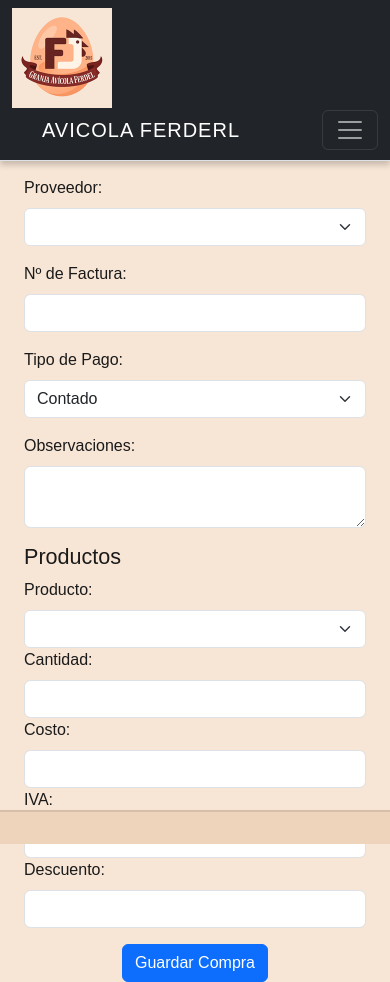
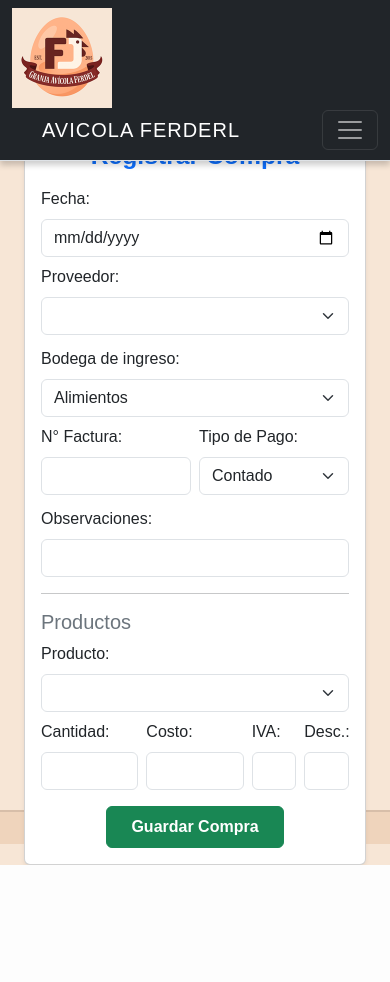
Before and after one commit to Delgado16/Granja_Avicola_FERDEL, a Flask app: page /compras in a window 390 px wide. After the commit the page ends 865 px from the top, so only its background shows below. Run offline with Flask 3, Linux system fonts and the light colour scheme; lists and menus that the app fills with data are empty; some libraries are stand-ins or nearby versions.

Commit message:
Responsivo y bodega

```diff
--- a/Templates/compras.html
+++ b/Templates/compras.html
@@ -1,10 +1,11 @@
 {% extends 'layout.html' %}
 
-{% block title %} Registrar Compra {% endblock %}
+{% block title %}Registrar Compra{% endblock %}
 
 {% block main %}
-<div class="container mt-5" style="max-width: 800px;">
-    <h2 class="text-center mb-4">Registrar Compra</h2>
+<div class="container" style="max-width: 700px; margin-top: 18px;">
+    <div class="card shadow-sm p-3">
+        <h2 class="text-center mb-3 text-primary" style="font-weight: 700;">Registrar Compra</h2>
 
         <!-- Flash messages -->
         {% with messages = get_flashed_messages(with_categories=true) %}
@@ -20,84 +21,82 @@
 
         <!-- Formulario -->
         <form action="{{ url_for('compras') }}" method="POST" class="needs-validation" novalidate>
-        <!-- Fecha -->
-        <div class="mb-3">
+            <div class="row g-2">
+                <div class="col-12 col-md-6">
                     <label for="fecha" class="form-label">Fecha:</label>
                     <input type="date" id="fecha" name="fecha" class="form-control" required>
                 </div>
-
-        <!-- Proveedor -->
-        <div class="mb-3">
+                <div class="col-12 col-md-6">
                     <label for="proveedor" class="form-label">Proveedor:</label>
                     <select id="proveedor" name="proveedor" class="form-select" required>
                         {% for proveedor in proveedores %}
-                    <option value="{{ proveedor.id }}">{{ proveedor.nombre }}</option>
+                            <option value="{{ proveedor.id }}">{{ proveedor.Nombre or proveedor.nombre }}</option>
                         {% endfor %}
                     </select>
                 </div>
-
-        <!-- Número de factura -->
-        <div class="mb-3">
-            <label for="n_factura" class="form-label">Nº de Factura:</label>
+            </div>
+            <div class="row g-2 mt-1">
+                <div class="col-12 col-md-6">
+                    <label for="bodega" class="form-label">Bodega de ingreso:</label>
+                    <select id="bodega" name="bodega" class="form-select" required>
+                        {% for bodega in bodegas %}
+                            <option value="{{ bodega.id }}">{{ bodega.Nombre or bodega.nombre }}</option>
+                        {% endfor %}
+                    </select>
+                </div>
+                <div class="col-6 col-md-3">
+                    <label for="n_factura" class="form-label">N° Factura:</label>
                     <input type="text" id="n_factura" name="n_factura" class="form-control">
                 </div>
-
-        <!-- Tipo de pago -->
-        <div class="mb-3">
+                <div class="col-6 col-md-3">
                     <label for="tipo_pago" class="form-label">Tipo de Pago:</label>
                     <select id="tipo_pago" name="tipo_pago" class="form-select">
                         <option value="0">Contado</option>
                         <option value="1">Crédito</option>
                     </select>
                 </div>
-        <!-- Observación -->
-        <div class="mb-3">
+            </div>
+            <div class="row g-2 mt-1">
+                <div class="col-12">
                     <label for="observacion" class="form-label">Observaciones:</label>
-            <textarea id="observacion" name="observacion" class="form-control"></textarea>
+                    <input type="text" id="observacion" name="observacion" class="form-control">
                 </div>
-
+            </div>
+            <hr class="my-3">
             <!-- Productos -->
-        <h4>Productos</h4>
+            <h5 class="text-secondary mb-2">Productos</h5>
             <div id="productos">
-            <div class="row mb-3 producto">
-                <div class="col-md-4">
+                <div class="row g-2 align-items-end mb-2 producto">
+                    <div class="col-12 col-md-5">
                         <label class="form-label">Producto:</label>
                         <select name="productos[]" class="form-select">
                             {% for producto in productos %}
-                            <option value="{{ producto.id }}">{{ producto.descripcion }}</option>
+                                <option value="{{ producto.id }}">{{ producto.Descripcion or producto.descripcion }}</option>
                             {% endfor %}
                         </select>
                     </div>
-                <div class="col-md-2">
+                    <div class="col-4 col-md-2">
                         <label class="form-label">Cantidad:</label>
-                    <input type="number" name="cantidades[]" class="form-control" step="1" min="1">
+                        <input type="number" name="cantidades[]" class="form-control" step="0.01" min="0.01">
                     </div>
-                <div class="col-md-2">
+                    <div class="col-4 col-md-2">
                         <label class="form-label">Costo:</label>
                         <input type="number" name="costos[]" class="form-control" step="0.01">
                     </div>
-                <div class="col-md-2">
+                    <div class="col-2 col-md-1">
                         <label class="form-label">IVA:</label>
                         <input type="number" name="ivas[]" class="form-control" step="0.01">
                     </div>
-                <div class="col-md-2">
-                    <label class="form-label">Descuento:</label>
+                    <div class="col-2 col-md-2">
+                        <label class="form-label">Desc.:</label>
                         <input type="number" name="descuentos[]" class="form-control" step="0.01">
                     </div>
                 </div>
             </div>
-
-        <div class="text-center">
-            <button type="submit" class="btn btn-primary">Guardar Compra</button>
+            <div class="text-center mt-3">
+                <button type="submit" class="btn btn-success fw-bold px-4 py-2">Guardar Compra</button>
             </div>
         </form>
     </div>
-
-<script>
-    function toggleFechaVencimiento() {
-        const tipoPago = document.getElementById('tipo_pago').value;
-        const vencimientoDiv = document.getElementById('fecha_vencimiento_div');
-        vencimientoDiv.style.display = tipoPago == "1" ? "block" : "none";
-    }
-</script>
+</div>
 {% endblock %}
--- a/Templates/layout.html
+++ b/Templates/layout.html
@@ -90,6 +90,7 @@
                             <li><a class="dropdown-item" href="/bodega">Ver Bodega</a></li>
                             <li><a class="dropdown-item" href="{{ url_for('historial_inventario') }}">Historial de Movimientos</a></li>
 
+
                         </ul>
                     </li>
 
--- a/app.py
+++ b/app.py
@@ -123,98 +123,63 @@
 @app.route("/compras", methods=["GET", "POST"])
 def compras():
     if request.method == "POST":
-        try:
-            # 🟡 1. Obtener datos del formulario
-            fecha = request.form.get("fecha")
-            proveedor_id = request.form.get("proveedor")
-            n_factura = request.form.get("n_factura") or ""
-            tipo_pago = int(request.form.get("tipo_pago") or 0)
-            observacion = request.form.get("observacion") or ""
-            id_empresa = 1  # Asignar según login
-            tipo_movimiento = 1  # Compra
+        fecha = request.form.get("fecha")
+        proveedor_id = request.form.get("proveedor")
+        bodega_id = int(request.form.get("bodega"))
+        observacion = request.form.get("observacion", "")
+        id_empresa = 1  # O según usuario logueado
 
-            if not fecha or not proveedor_id:
-                flash("Fecha y proveedor son obligatorios", "warning")
-                return redirect(url_for("compras"))
+        # Insertar encabezado de movimiento de compra
+        db.execute("""
+            INSERT INTO Movimientos_Inventario (
+                ID_TipoMovimiento, N_Factura, Contado_Credito, Fecha,
+                ID_Proveedor, Observacion, IVA, Retencion, ID_Empresa, ID_Bodega
+            ) VALUES (?, ?, ?, ?, ?, ?, 0, 0, ?, ?)
+        """, 1, "", 0, fecha, proveedor_id, observacion, id_empresa, bodega_id)
 
-            # 🟡 2. Insertar encabezado de compra
+        movimiento_id = db.execute("SELECT last_insert_rowid() AS id")[0]["id"]
+
+        productos = request.form.getlist("productos[]")
+        cantidades = request.form.getlist("cantidades[]")
+        costos = request.form.getlist("costos[]")
+
+        for i in range(len(productos)):
+            id_producto = int(productos[i])
+            cantidad = float(cantidades[i])
+            costo = float(costos[i])
+
             db.execute("""
-                INSERT INTO Movimientos_Inventario (
-                    ID_TipoMovimiento, N_Factura, Contado_Credito, Fecha,
-                    ID_Proveedor, Observacion, IVA, Retencion, ID_Empresa
-                ) VALUES (?, ?, ?, ?, ?, ?, 0, 0, ?)
-            """, tipo_movimiento, n_factura, tipo_pago, fecha,
-                 proveedor_id, observacion, id_empresa)
+                INSERT INTO Detalle_Movimiento_Inventario (
+                    ID_Movimiento, ID_TipoMovimiento, ID_Producto,
+                    Cantidad, Costo, IVA, Descuento, Costo_Total, Saldo
+                ) VALUES (?, ?, ?, ?, ?, 0, 0, ?, ?)
+            """, movimiento_id, 1, id_producto,
+                 cantidad, costo, cantidad * costo, cantidad)
 
-            movimiento_id = db.execute("SELECT last_insert_rowid() AS id")[0]["id"]
+            # Actualizar inventario de la bodega seleccionada
+            existe = db.execute("""
+                SELECT Existencias FROM Inventario_Bodega WHERE ID_Bodega = ? AND ID_Producto = ?
+            """, bodega_id, id_producto)
+            if existe:
+                db.execute("""
+                    UPDATE Inventario_Bodega SET Existencias = Existencias + ?
+                    WHERE ID_Bodega = ? AND ID_Producto = ?
+                """, cantidad, bodega_id, id_producto)
+            else:
+                db.execute("""
+                    INSERT INTO Inventario_Bodega (ID_Bodega, ID_Producto, Existencias)
+                    VALUES (?, ?, ?)
+                """, bodega_id, id_producto, cantidad)
 
-            # 🟡 3. Detalle de productos
-            productos = request.form.getlist("productos[]")
-            cantidades = request.form.getlist("cantidades[]")
-            costos = request.form.getlist("costos[]")
-            ivas = request.form.getlist("ivas[]")
-            descuentos = request.form.getlist("descuentos[]")
+        flash("Compra registrada correctamente", "success")
+        return redirect(url_for("compras"))
 
-            if not productos:
-                flash("Debe ingresar al menos un producto en la compra", "warning")
-                return redirect(url_for("compras"))
-
-            total_compra = 0
-
-            for i in range(len(productos)):
-                try:
-                    id_producto = int(productos[i])
-                    cantidad = float(cantidades[i])
-                    costo = float(costos[i])
-                    iva = float(ivas[i])
-                    descuento = float(descuentos[i])
-                    costo_total = (cantidad * costo) - descuento + iva
-                    total_compra += costo_total
-
-                    db.execute("""
-                        INSERT INTO Detalle_Movimiento_Inventario (
-                            ID_Movimiento, ID_TipoMovimiento, ID_Producto,
-                            Cantidad, Costo, IVA, Descuento, Costo_Total, Saldo
-                        ) VALUES (?, ?, ?, ?, ?, ?, ?, ?, ?)
-                    """, movimiento_id, tipo_movimiento, id_producto,
-                         cantidad, costo, iva, descuento, costo_total, cantidad)
-
-                    # 🟢 Actualizar inventario
-                    db.execute("""
-                        UPDATE Productos
-                        SET Existencias = Existencias + ?
-                        WHERE ID_Producto = ?
-                    """, cantidad, id_producto)
-
-                except Exception as e:
-                    flash(f"Error en producto #{i+1}: {e}", "danger")
-                    return redirect(url_for("compras"))
-
-            # 🟡 4. Si es a crédito, insertar en Cuentas_Por_Pagar
-                if tipo_pago == 1:  # Si es a crédito
-                    fecha_vencimiento = (datetime.strptime(fecha, '%Y-%m-%d') + timedelta(days=30)).date()
-
-                    db.execute("""
-                        INSERT INTO Cuentas_Por_Pagar (
-                            Fecha, ID_Proveedor, Num_Documento,
-                            Observacion, Fecha_Vencimiento, Tipo_Movimiento,
-                            Monto_Movimiento, IVA, Retencion, ID_Empresa
-                        ) VALUES (?, ?, ?, ?, ?, ?, ?, 0, 0, ?)
-                    """, fecha, proveedor_id, n_factura, observacion,
-                        fecha_vencimiento.strftime("%Y-%m-%d"), tipo_movimiento,
-                        total_compra, id_empresa)
-
-            flash("✅ Compra registrada correctamente", "success")
-            return redirect(url_for("gestionar_compras"))
-
-        except Exception as e:
-            flash(f"❌ Error al registrar la compra: {e}", "danger")
-            return redirect(url_for("compras"))
-
-    # GET: formulario
+    # GET: cargar proveedores, productos, bodegas
     proveedores = db.execute("SELECT ID_Proveedor AS id, Nombre FROM Proveedores")
     productos = db.execute("SELECT ID_Producto AS id, Descripcion FROM Productos")
-    return render_template("compras.html", proveedores=proveedores, productos=productos)
+    bodegas = db.execute("SELECT ID_Bodega AS id, Nombre FROM Bodegas")
+    return render_template("compras.html", proveedores=proveedores, productos=productos, bodegas=bodegas)
+
 
 
 # Gestionar compras
@@ -685,15 +650,40 @@
 #fin de ruta de factura
 
 #ruta de bodega e inventario
-@app.route("/bodega")
+@app.route("/bodega", methods=["GET", "POST"])
 def ver_bodega():
-    productos = db.execute("""
-        SELECT P.COD_Producto, P.Descripcion, P.Existencias, U.Abreviatura
-        FROM Productos P
-        LEFT JOIN Unidades_Medida U ON U.ID_Unidad = P.Unidad_Medida
-        ORDER BY P.Descripcion
-    """)
-    return render_template("bodega.html", productos=productos)
+    # Manejar el alta de nueva bodega
+    if request.method == "POST":
+        nombre = request.form.get("nombre", "").strip()
+        ubicacion = request.form.get("ubicacion", "").strip()
+        if nombre:
+            db.execute("INSERT INTO Bodegas (Nombre, Ubicacion) VALUES (?, ?)", nombre, ubicacion)
+            flash("Bodega agregada correctamente", "success")
+            return redirect(url_for("ver_bodega"))
+        else:
+            flash("El nombre de la bodega es obligatorio.", "danger")
+
+    # Obtener bodegas para el selector
+    bodegas = db.execute("SELECT ID_Bodega, Nombre FROM Bodegas")
+    # Selección de bodega
+    bodega_id = request.args.get("bodega_id", type=int)
+    if not bodega_id and bodegas:
+        bodega_id = bodegas[0]["ID_Bodega"]  # Por defecto la primera
+
+    # Obtener inventario de la bodega seleccionada
+    inventario = []
+    if bodega_id:
+        inventario = db.execute("""
+            SELECT P.COD_Producto, P.Descripcion, I.Existencias, U.Abreviatura
+            FROM Inventario_Bodega I
+            JOIN Productos P ON P.ID_Producto = I.ID_Producto
+            LEFT JOIN Unidades_Medida U ON U.ID_Unidad = P.Unidad_Medida
+            WHERE I.ID_Bodega = ?
+            ORDER BY P.Descripcion
+        """, bodega_id)
+
+    return render_template("bodega.html", bodegas=bodegas, inventario=inventario, bodega_id=bodega_id)
+
 
 @app.route("/inventario", methods=["GET", "POST"])
 def gestionar_inventario():
@@ -713,30 +703,39 @@
 
 @app.route("/historial_inventario")
 def historial_inventario():
-    producto = request.args.get("producto", "").strip()
-    fecha = request.args.get("fecha", "").strip()
+    productos = db.execute("SELECT ID_Producto, Descripcion FROM Productos ORDER BY Descripcion")
+    tipos = db.execute("SELECT ID_TipoMovimiento, Descripcion FROM Catalogo_Movimientos ORDER BY Descripcion")
+
+    # Filtros opcionales GET
+    producto_id = request.args.get("producto", "")
+    tipo_id = request.args.get("tipo", "")
+    fecha = request.args.get("fecha", "")
+
     query = """
-        SELECT M.Fecha, P.Descripcion AS Producto, C.Descripcion AS TipoMovimiento,
-               D.Cantidad, M.Observacion, M.ID_Movimiento, D.Costo, D.IVA, D.Descuento, D.Costo_Total
-        FROM Detalle_Movimiento_Inventario D
-        JOIN Productos P ON P.ID_Producto = D.ID_Producto
-        JOIN Movimientos_Inventario M ON M.ID_Movimiento = D.ID_Movimiento
-        JOIN Catalogo_Movimientos C ON C.ID_TipoMovimiento = M.ID_TipoMovimiento
+        SELECT MI.Fecha, P.Descripcion AS Producto, CM.Descripcion AS TipoMovimiento,
+               DMI.Cantidad, DMI.Costo, MI.Observacion, MI.ID_Movimiento, DMI.ID_Producto
+        FROM Detalle_Movimiento_Inventario DMI
+        JOIN Movimientos_Inventario MI ON MI.ID_Movimiento = DMI.ID_Movimiento
+        JOIN Productos P ON P.ID_Producto = DMI.ID_Producto
+        JOIN Catalogo_Movimientos CM ON CM.ID_TipoMovimiento = MI.ID_TipoMovimiento
         WHERE 1=1
     """
     params = []
-    if producto:
-        query += " AND P.Descripcion LIKE ?"
-        params.append(f"%{producto}%")
+
+    if producto_id:
+        query += " AND DMI.ID_Producto = ?"
+        params.append(producto_id)
+    if tipo_id:
+        query += " AND MI.ID_TipoMovimiento = ?"
+        params.append(tipo_id)
     if fecha:
-        query += " AND M.Fecha = ?"
+        query += " AND MI.Fecha = ?"
         params.append(fecha)
-    query += " ORDER BY M.Fecha DESC, M.ID_Movimiento DESC"
 
-    movimientos = db.execute(query, *params) if params else db.execute(query)
-    productos = db.execute("SELECT DISTINCT Descripcion FROM Productos ORDER BY Descripcion")
-    return render_template("historial_inventario.html", movimientos=movimientos, productos=productos, producto=producto, fecha=fecha)
+    query += " ORDER BY MI.Fecha DESC, MI.ID_Movimiento DESC"
 
+    movimientos = db.execute(query, *params)
+    return render_template("historial_inventario.html", movimientos=movimientos, productos=productos, tipos=tipos, producto_id=producto_id, tipo_id=tipo_id, fecha=fecha)
 
 
 #fin de ruta de bodega e inventario
```
Also changed, not shown: Query.txt (+26 -0 lines), Templates/bodega.html (+58 -12 lines), Templates/gestionar_compras.html (+25 -9 lines), Templates/historial_inventario.html (+18 -18 lines), Templates/ventas.html (+31 -38 lines), Data_Base.db, 3 other files. Lines whose indentation alone changed are shown as unchanged.
